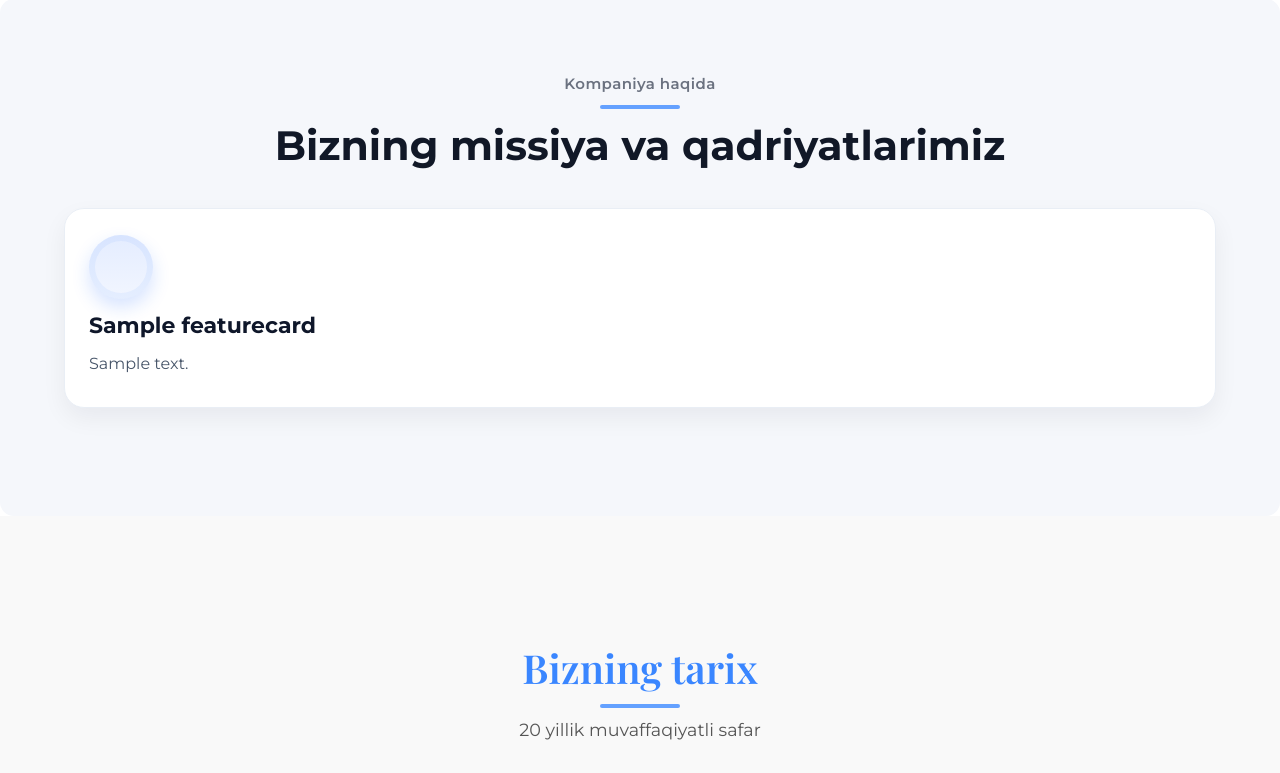
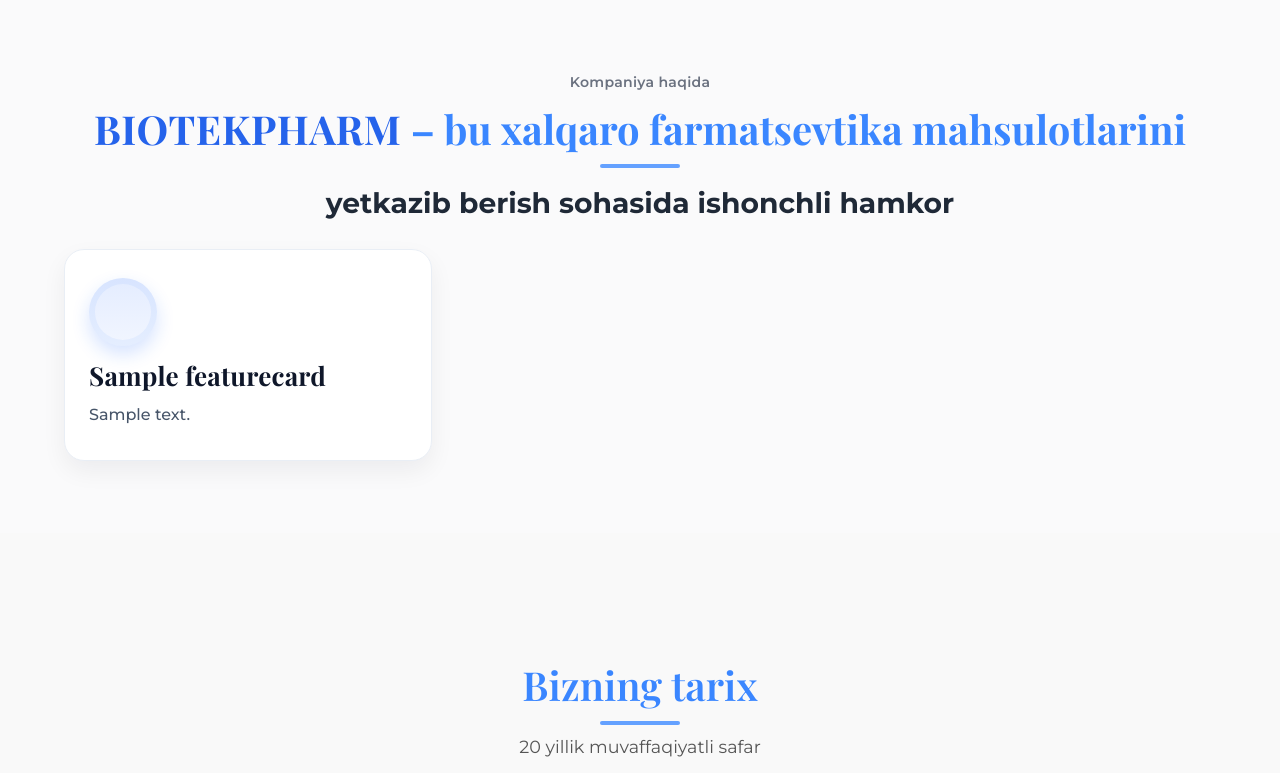
Before and after one commit to davronovuz/biotektpharm, a Django app: template templates/index.html in a window 1280 px wide. Shown: the part 801-1574 px from the top of the page. Run offline with Django 5.2, Linux system fonts and the light colour scheme; the template is opened without the code that fills it: values that come from a table or form of the project are taken from there, others are empty; tables that the repository leaves empty hold one stand-in row (values such as "Sample post"); parts of the project's set-up code (start-up, migrations or seed data) failed here and were passed over.

Commit message:
dasasjh ysdcbsd hsdbdshd

```diff
--- a/static/css/styles.css
+++ b/static/css/styles.css
@@ -239,132 +239,104 @@ section { padding: 6rem 0; position: relative; }
 
 
 
-/* ===== HERO ===== */
-section.hero{ padding:0 !important; }
+/* =============================
+   HERO (figma‑match)
+   ============================= */
+section.hero { padding: 0 !important; }
 .hero{ position:relative; min-height:100vh; background-size:cover; background-position:center; display:flex; align-items:center; color:#fff; text-align:left; overflow:hidden; }
-.hero .overlay{ position:absolute; inset:0; background:rgba(0,0,0,.55); z-index:1; }
+.hero .overlay{ position:absolute; inset:0; background:linear-gradient(180deg, rgba(0,0,0,.52), rgba(0,0,0,.60)); z-index:1; }
 .hero .container{ position:relative; z-index:2; }
 .hero-content{ max-width:960px; margin-left:clamp(0rem, 6vw, 120px); }
-.hero h1{ font-family:'Playfair Display',serif !important; font-weight:700; font-size:clamp(34px, 6vw, 72px); line-height:1.12; letter-spacing:.2px; text-transform:uppercase; color:#fff; margin:0 0 18px 0; }
-.hero .subtitle{ font-family:'Montserrat',sans-serif !important; font-weight:500; font-size:clamp(16px, 2.1vw, 20px); line-height:1.65; color:#f2f6ff; max-width:760px; margin:0; }
-@media (max-width:576px){ .hero-content{ margin:0 16px; } .hero h1{ font-size:clamp(28px,9vw,40px);} .hero .subtitle{ font-size:15px; } }
-
-/* ================================
-   ABOUT section (Figma‑match)
-   Drop this after your variables. Safe overrides only affect .about
-   ================================ */
-
-/* Wrapper panel */
-.about{
-  background:#f5f7fb;            /* very light gray panel like in Figma */
-  padding-top:72px;
-  padding-bottom:72px;
-  border-radius:14px;             /* soft rounded container */
+.hero h1{
+  font-family:'Playfair Display',serif !important;
+  font-weight:800;
+  font-size:clamp(34px, 6vw, 72px);
+  line-height:1.12;
+  letter-spacing:.2px;
+  text-transform:uppercase;
+  color:#fff; margin:0 0 18px 0;
+}
+.hero .subtitle{
+  font-family:'Montserrat',sans-serif !important;
+  font-weight:500;
+  font-size:clamp(16px, 2.1vw, 20px);
+  line-height:1.65; color:#f2f6ff; max-width:760px; margin:0;
+}
+@media (max-width:576px){
+  .hero-content{ margin:0 16px; }
+  .hero h1{ font-size:clamp(28px,9vw,40px);}
+  .hero .subtitle{ font-size:15px; }
 }
 
-/* Section header styles inside About only */
-.about .section-header{margin-bottom:36px}
-.about .section-header h2{           /* small overline */
-  font-family: var(--font-primary, "Montserrat", sans-serif);
-  font-weight:600;
-  font-size:15px;
-  letter-spacing:.4px;
-  color:#6b7280;                    /* gray */
-  margin-bottom:10px;
+/* =============================
+   ABOUT (figma‑match)
+   ============================= */
+.about{ background:#fafafb; padding:72px 0; }
+
+/* --- Header variant A: enhanced (about-hero) --- */
+.about .section-header.about-hero{ text-align:center; margin-bottom:28px; }
+.about-overline{
+  font-family:'Montserrat',sans-serif; font-weight:600; letter-spacing:.02em;
+  font-size:clamp(13px,1.1vw,16px); color:#6b7280; margin-bottom:12px;
 }
-.about .section-header p{            /* big headline */
-  margin:0 auto;
-  max-width:980px;
-  font-family: var(--font-primary, "Montserrat", sans-serif);
-  font-weight:800;
-  line-height:1.30;
-  color:#111827;
-  font-size:clamp(24px,3.2vw,44px);
-  text-align:center;
+.about-title{
+  font-family:'Playfair Display',serif; font-weight:800; line-height:1.15;
+  font-size:clamp(28px,3.2vw,44px); color:#111827; margin:0 0 8px 0;
 }
-/* Optional brand accent in the headline */
-.about .section-header p .brand,
-.about .section-header p a{
-  color:#1e63ff;
-  text-decoration:none;
+.about-title::after{ content:""; display:block; width:84px; height:6px; border-radius:6px; background:#3a86ff; margin:12px auto 0; }
+.brand-upper{ color:#2563eb; text-transform:uppercase; letter-spacing:.5px; display:inline-block; }
+.about-subtitle-strong{ font-family:'Montserrat',sans-serif; font-weight:700; font-size:clamp(18px,2.2vw,32px); line-height:1.25; color:#1f2937; margin-top:10px; }
+
+/* --- Header variant B: classic (h2 + p in your current HTML) --- */
+.about .section-header:not(.about-hero){ text-align:center; margin-bottom:36px; }
+.about .section-header:not(.about-hero) h2{
+  font-family:'Montserrat',sans-serif; font-weight:600; font-size:15px;
+  letter-spacing:.4px; color:#6b7280; margin-bottom:10px;
 }
+.about .section-header:not(.about-hero) p{
+  margin:0 auto; max-width:980px; font-family:'Playfair Display',serif; font-weight:800;
+  line-height:1.30; color:#111827; font-size:clamp(24px,3.2vw,44px);
+}
+.about .section-header:not(.about-hero) p .brand{ color:#1e63ff; text-decoration:none; }
 
-/* Grid */
-.about-grid{
-  display:grid;
-  grid-template-columns:repeat(auto-fit, minmax(320px,1fr));
-  gap:24px;
-  margin:22px auto 36px;
+/* --- Grid --- */
+.about-grid{ display:grid; grid-template-columns:repeat(3,1fr); gap:24px; margin-top:26px; }
+@media (max-width:1024px){ .about-grid{ grid-template-columns:repeat(2,1fr); } }
+@media (max-width:640px){ .about-grid{ grid-template-columns:1fr; } }
+
+/* --- Card --- */
+.about-card{
+  position:relative; overflow:hidden; padding:28px 24px 32px; border-radius:20px; background:#fff;
+  border:1px solid #e9eef5; box-shadow:0 10px 24px rgba(16,24,40,.06);
+  transition:transform .22s ease, box-shadow .22s ease, border-color .22s ease; text-align:left; isolation:isolate;
 }
+.about-card:hover{ transform:translateY(-4px); box-shadow:0 18px 36px rgba(16,24,40,.10); border-color:rgba(30,99,255,.25); }
 
-/* Card */
-.about-card{
-  position:relative;
-  overflow:hidden;
-  padding:26px 24px 30px;
-  border-radius:20px;
-  background:#fff;
-  border:1px solid #e9eef5;
-  box-shadow:0 10px 24px rgba(16,24,40,.06);
-  transition:transform .22s ease, box-shadow .22s ease, border-color .22s ease;
-  text-align:left;
-  isolation:isolate; /* keep watermark behind */
-}
-.about-card:hover{
-  transform:translateY(-4px);
-  box-shadow:0 18px 36px rgba(16,24,40,.10);
-  border-color:rgba(30,99,255,.25);
-}
-
-/* Round icon badge (top-left) */
+/* Icon badge */
 .about-card .card-icon{
-  width:64px; height:64px; border-radius:50%;
-  display:flex; align-items:center; justify-content:center;
+  width:68px; height:68px; border-radius:50%; display:flex; align-items:center; justify-content:center;
   background:linear-gradient(180deg, rgba(30,99,255,.12), rgba(30,99,255,.06));
   box-shadow:0 8px 18px rgba(30,99,255,.18), inset 0 0 0 6px rgba(30,99,255,.06);
-  color:#1e63ff;
-  margin:0 0 14px;
+  color:#1e63ff; margin:0 0 14px; font-size:22px;
 }
 .about-card .card-icon i{ font-size:22px; line-height:1; }
 .about-card .card-icon img{ width:60%; height:60%; object-fit:contain; display:block; }
 
-/* Titles & text — use existing h3/p in your HTML */
-.about-card h3{
-  font-family: var(--font-primary, "Montserrat", sans-serif);
-  font-weight:700;
-  font-size:clamp(18px,2.1vw,22px);
-  color:#0f172a;
-  margin:6px 0 10px;
+/* Titles & text */
+.about-card .card-title, .about-card h3{
+  font-family:'Playfair Display',serif; font-weight:800; font-size:clamp(20px,2.1vw,26px);
+  color:#0f172a; margin:6px 0 10px; letter-spacing:.2px;
 }
-.about-card p{
-  font-size:16px;
-  line-height:1.7;
-  color:#475569;
-  margin:0;
+.about-card .card-text, .about-card p{ font-family:'Montserrat',sans-serif; font-weight:500; font-size:16px; line-height:1.7; color:#475569; margin:0; }
+
+/* Watermark */
+.about-card .card-watermark{
+  position:absolute; right:-6px; bottom:-8px; z-index:-1; opacity:.08; transform:rotate(-6deg); line-height:1; pointer-events:none;
 }
+.about-card .card-watermark i{ font-size:clamp(120px,22vw,190px); color:#0b1220; }
+.about-card .card-watermark img{ width:clamp(160px,26vw,220px); height:auto; filter:grayscale(100%); opacity:.10; transform:rotate(-6deg); }
 
-/* Huge faded watermark icon/image (optional) */
-.about-card .card-watermark{
-  position:absolute;
-  right:-6px; bottom:-8px;
-  z-index:-1;
-  opacity:.08;
-  transform:rotate(-6deg);
-  line-height:1;
-}
-.about-card .card-watermark i{          /* Font Awesome watermark */
-  font-size:clamp(120px,22vw,190px);
-  color:#0b1220;
-}
-.about-card .card-watermark img{        /* Image/SVG watermark */
-  width:clamp(160px,26vw,220px);
-  height:auto;
-  filter:grayscale(100%);
-  opacity:.10;
-  transform:rotate(-6deg);
-}
-
-/* Side content pair (text + image) under cards) */
+/* Side content (optional) */
 .about-content{ display:flex; align-items:center; gap:32px; margin-top:40px; }
 .about-text{ flex:1; }
 .about-text h3{ font-size:clamp(20px,2.2vw,28px); margin-bottom:16px; font-weight:700; color:#0f172a; }
@@ -373,15 +345,13 @@ section.hero{ padding:0 !important; }
 .image-frame{ position:relative; border-radius:16px; overflow:hidden; box-shadow:0 14px 32px rgba(15,23,42,.12); }
 .image-frame img{ width:100%; height:auto; display:block; }
 
-/* Responsive tweaks */
+/* Responsive spacing */
 @media (max-width:992px){
-  .about{ padding-top:60px; padding-bottom:60px; }
-  .about-grid{ grid-template-columns:repeat(auto-fit, minmax(280px,1fr)); gap:18px; }
+  .about{ padding:60px 0; }
   .about-content{ flex-direction:column; }
 }
 @media (max-width:576px){
-  .about{ padding-top:48px; padding-bottom:48px; border-radius:0; }
-  .about-grid{ grid-template-columns:1fr; }
+  .about{ padding:48px 0; }
 }
 
 
--- a/templates/index.html
+++ b/templates/index.html
@@ -78,14 +78,24 @@
 <!-- About Section -->
 <section class="about" id="about">
   <div class="container">
-    <div class="section-header">
-      <h2 data-i18n="about_title">Kompaniya haqida</h2>
-      <p data-i18n="about_subtitle">Bizning missiya va qadriyatlarimiz</p>
+    <!-- Header (figma-style) -->
+    <div class="section-header about-hero">
+      <div class="about-overline" data-i18n="about_title">Kompaniya haqida</div>
+
+      <h2 class="about-title">
+        <span class="brand-upper">BiotekPharm</span>
+        – bu xalqaro farmatsevtika mahsulotlarini
+      </h2>
+
+      <div class="about-subtitle-strong">
+        yetkazib berish sohasida ishonchli hamkor
+      </div>
     </div>
 
+    <!-- Feature cards (dinamik) -->
     <div class="about-grid">
       {% for f in features %}
-        <div class="about-card">
+        <article class="about-card">
           <!-- Dumaloq icon badge -->
           <div class="card-icon">
             {% if f.icon_type == 'img' and f.icon_image %}
@@ -95,7 +105,7 @@
             {% endif %}
           </div>
 
-          <!-- Sarlavha va matn — 3 tilda data-* ga qo'yamiz -->
+          <!-- Sarlavha/matn (3 tilga tayyor) -->
           <h3
             class="card-title i18n-db"
             data-uz="{{ f.title_uz }}"
@@ -110,7 +120,7 @@
             data-en="{{ f.text_en|default:f.text_uz }}"
           >{{ f.text_uz }}</p>
 
-          <!-- Katta, xira watermark (Figma uslubi) -->
+          <!-- Katta xira watermark (ikon yoki rasm) -->
           <span class="card-watermark">
             {% if f.icon_type == 'img' and f.icon_image %}
               <img src="{{ f.icon_image.url }}" alt="">
@@ -118,15 +128,14 @@
               <i class="{{ f.fa_class|default:'fas fa-circle' }}"></i>
             {% endif %}
           </span>
-        </div>
+        </article>
       {% empty %}
-        <p class="muted">Hozircha ma’lumot yo‘q.</p>
+        <p class="muted empty-state">Hozircha ma’lumot yo‘q.</p>
       {% endfor %}
     </div>
-
-    <!-- sizdagi pastki about-content bo‘lagi o‘z holicha qola beradi -->
   </div>
 </section>
+
 
 
 
```
